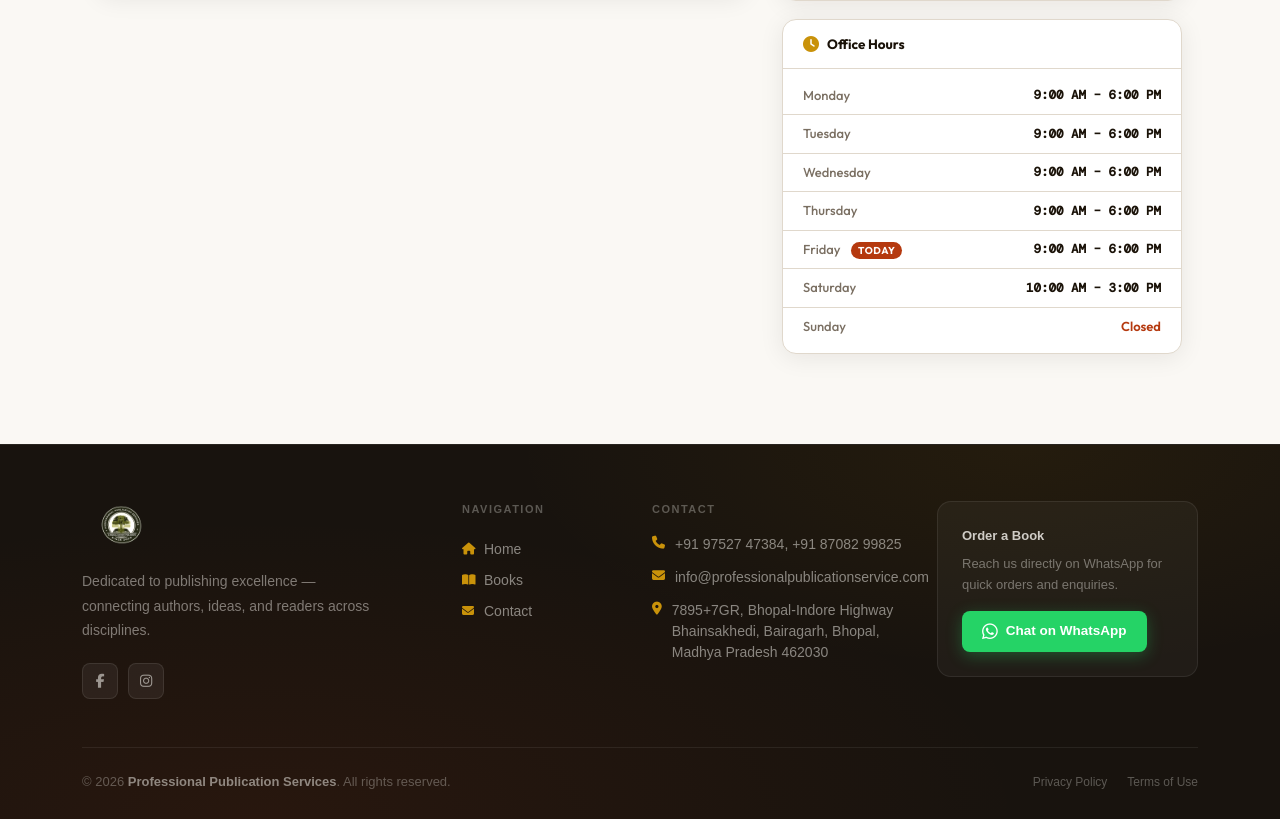
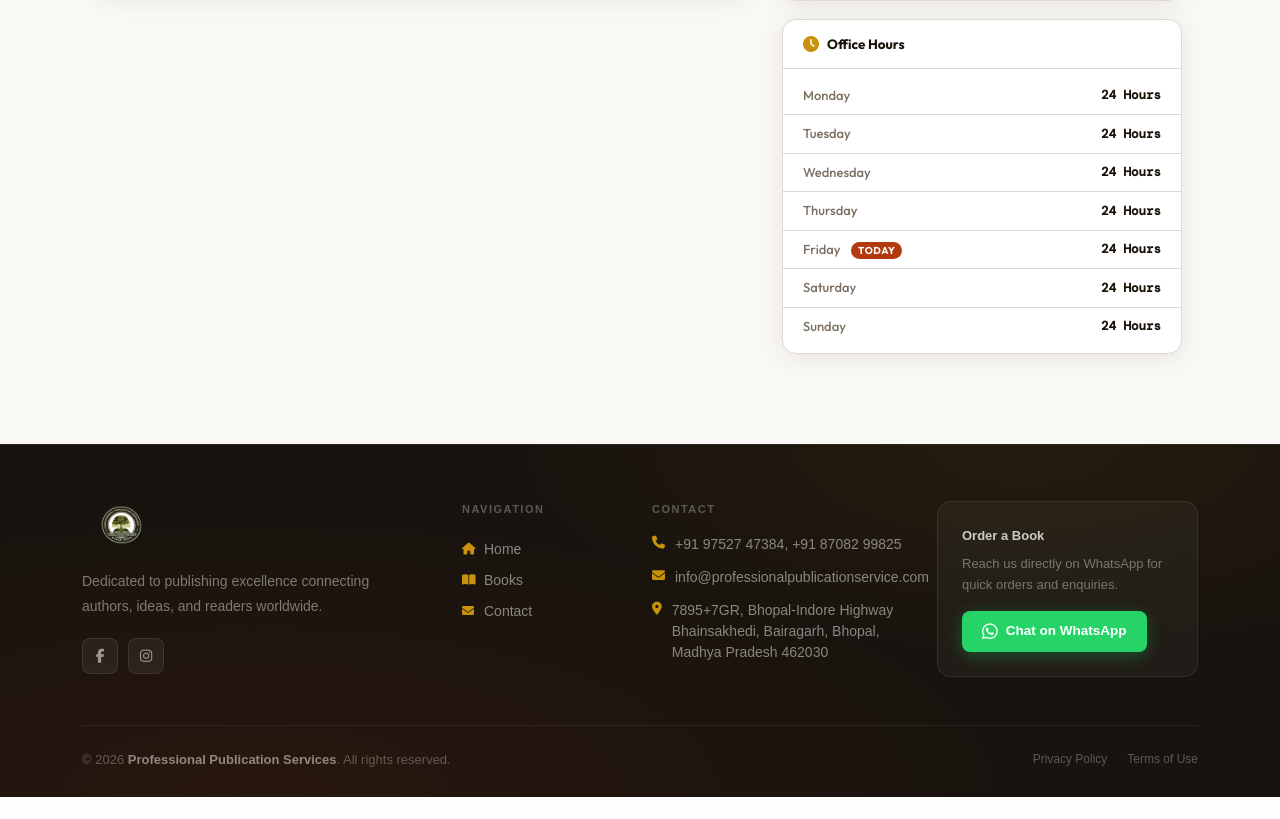
Before and after one commit to sahilsharma6/publications, a PHP site: page /book/contact.php in a window 1280 px wide. Shown: the part 1171-1990 px from the top of the page. After the commit the page ends 1968 px from the top, so only its background shows below. Run offline with PHP 8.4, Linux system fonts and the light colour scheme; a stand-in replaces the project's code that opens the database connection.

Commit message:
live v1.0.4 many changes img fix data

```diff
--- a/Footer.php
+++ b/Footer.php
@@ -24,7 +24,7 @@
                 <img src="./uploads/logos/logotest.png" alt="Logo"
                     style="height:52px; width:auto; margin-bottom:16px; filter:brightness(1.05);">
                 <p style="font-size:14px; line-height:1.75; color:rgba(250,247,242,.45); max-width:300px;">
-                    Dedicated to publishing excellence — connecting authors, ideas, and readers across disciplines.
+                    Dedicated to publishing excellence connecting authors, ideas, and readers worldwide.
                 </p>
                 <!-- Social icons -->
                 <div style="display:flex; gap:10px; margin-top:20px;">
--- a/author_detail.php
+++ b/author_detail.php
@@ -35,7 +35,7 @@ $books = $stmt->get_result()->fetch_all(MYSQLI_ASSOC);
 $stmt->close();
 
 // Image path
-$imgPath = "../uploads/authors/" . $author['image'];
+$imgPath = "./test/uploads/authors/" . $author['image'];
 $hasImg = !empty($author['image']) && file_exists($imgPath);
 $initial = strtoupper(substr($author['name'], 0, 1));
 ?>
@@ -768,7 +768,7 @@ $initial = strtoupper(substr($author['name'], 0, 1));
                         <?php else: ?>
                             <div class="books-list">
                                 <?php foreach ($books as $i => $book):
-                                    $coverPath = "../" . $book['img'];
+                                    $coverPath = "./test/dashboard/" . $book['img'];
                                     $hasCover = !empty($book['img']) && file_exists($coverPath);
                                     ?>
                                     <a href="book_details.php?id=<?= (int) $book['id'] ?>" class="book-row"
--- a/book_authors.php
+++ b/book_authors.php
@@ -32,7 +32,7 @@ $authors = $stmt->get_result()->fetch_all(MYSQLI_ASSOC);
 $stmt->close();
 
 $totalAuthors = count($authors);
-$coverPath = '../' . $book['img'];
+$coverPath = './test/dashboard/' . $book['img'];
 $hasCover = !empty($book['img']) && file_exists($coverPath);
 ?>
 <!DOCTYPE html>
@@ -554,7 +554,7 @@ $hasCover = !empty($book['img']) && file_exists($coverPath);
 
             <?php else: ?>
                 <?php foreach ($authors as $i => $author):
-                    $imgPath = "../uploads/authors/" . $author['image'];
+                    $imgPath = "./test/uploads/authors/" . $author['image'];
                     $hasImg = !empty($author['image']) && file_exists($imgPath);
                     $initial = strtoupper(substr($author['name'], 0, 1));
                     ?>
--- a/book_details.php
+++ b/book_details.php
@@ -1075,7 +1075,7 @@ $whatsapp_url = "https://wa.me/$whatsapp_number?text=" . urlencode($wa_msg);
             <!-- Cover column -->
             <div class="cover-column">
                 <div class="cover-frame" id="mainCoverFrame">
-                    <img src="../<?= htmlspecialchars($book['book_image'], ENT_QUOTES) ?>"
+                    <img src="./test/dashboard/<?= htmlspecialchars($book['book_image'], ENT_QUOTES) ?>"
                         alt="<?= htmlspecialchars($book['title'], ENT_QUOTES) ?>" id="mainCoverImg">
                     <div class="cover-zoom-hint">
                         <i class="fas fa-search-plus"></i> Click to zoom
--- a/books.php
+++ b/books.php
@@ -1020,8 +1020,8 @@ $conn->close();
                 <!-- GRID VIEW -->
                 <div class="books-grid" id="booksGrid">
                     <?php foreach ($books as $i => $book):
-                        $imgPath = "../" . ($book['img'] ?? '');
-                        $hasImg = !empty($book['img']) && file_exists("../" . $book['img']);
+                        $imgPath = "./test/dashboard/" . ($book['img'] ?? '');
+                        $hasImg = !empty($book['img']) && file_exists("./test/dashboard/" . $book['img']);
                         ?>
                         <a href="book_details.php?id=<?= (int) $book['id'] ?>" class="book-card reveal"
                             style="transition-delay: <?= $i * 0.04 ?>s">
--- a/contact.php
+++ b/contact.php
@@ -976,13 +976,13 @@ if ($_SERVER['REQUEST_METHOD'] === 'POST') {
                     <?php
                     $today = strtolower(date('l'));
                     $hours = [
-                        'Monday' => '9:00 AM – 6:00 PM',
-                        'Tuesday' => '9:00 AM – 6:00 PM',
-                        'Wednesday' => '9:00 AM – 6:00 PM',
-                        'Thursday' => '9:00 AM – 6:00 PM',
-                        'Friday' => '9:00 AM – 6:00 PM',
-                        'Saturday' => '10:00 AM – 3:00 PM',
-                        'Sunday' => 'Closed',
+                        'Monday' => '24 Hours',
+                        'Tuesday' => '24 Hours',
+                        'Wednesday' => '24 Hours',
+                        'Thursday' => '24 Hours',
+                        'Friday' => '24 Hours',
+                        'Saturday' => '24 Hours',
+                        'Sunday' => '24 Hours',
                     ];
                     foreach ($hours as $day => $time):
                         $isToday = strtolower($day) === $today;
```
Also changed, not shown: index.php (+19 -11 lines), journal-development.php (+6 -5 lines).
